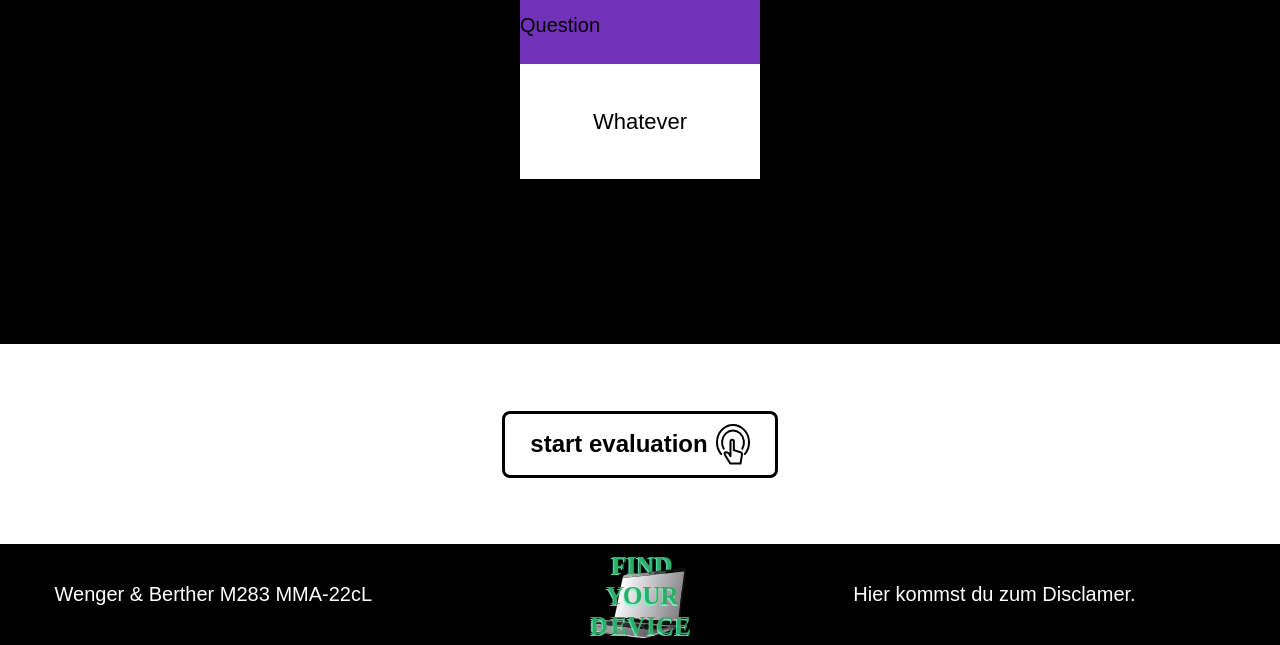
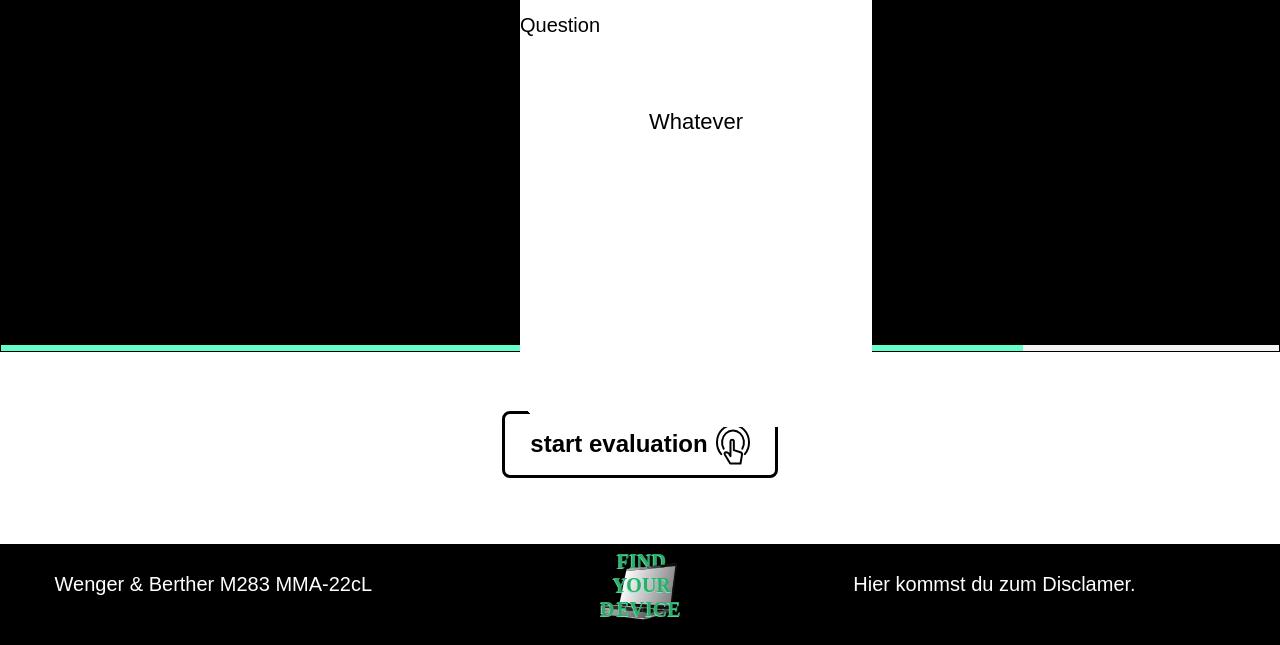
Before and after one commit to bubu9120/PHP-Project, a PHP site: page /swipe1.php in a window 1280 px wide. Shown: the part 256-901 px from the top of the page. After the commit the page ends 876 px from the top, so only its background shows below. Run offline with PHP 8.4, Linux system fonts and the light colour scheme.

Commit message:
help request

```diff
--- a/css/stylesheet.css
+++ b/css/stylesheet.css
@@ -3,10 +3,6 @@ body {
   margin: 0;
 }
 
-/* logo */
-#logo {
-  height: 100px;
-}
 /* font */
 h1 {
   font-size: 42px;
@@ -112,6 +108,13 @@ footer p:first-child {
   flex-grow: 1; /* Lasse den ersten Text wachsen */
   flex-shrink: 0; /* Verhindere, dass der erste Text schrumpft */
 }
+.link-footer {
+  color: #63ffcc;
+  text-decoration: none;
+}
+#logo {
+  height: 80px;
+}
 /* bannertext */
 .hellotext {
   text-shadow: 0 0 5.5px white;
--- a/css/swipe.css
+++ b/css/swipe.css
@@ -11,10 +11,6 @@ body {
   font-size: 62.5%;
 }
 
-body {
-  overflow: hidden;
-}
-
 /* Converted CSS code */
 :root {
   --w: 30.6rem;
@@ -26,27 +22,15 @@ body {
   --cardBtmH: calc(var(--cardH) - var(--cardTopH));
   --imgSize: 10rem;
 
-  --purple: #7132b9;
+  /*   --purple: #7132b9;
   --blue: #248cb6;
   --indigo: #303f9f;
   --cyan: #26c6da;
   --lime: #afb42b;
-  --brown: #795548;
+  --brown: #795548; */
 
   --orange: #ff945a;
   --green: #b1da96;
-}
-
-.demo {
-  position: absolute;
-  left: 50%;
-  top: 50%;
-  width: var(--w);
-  height: var(--h);
-  margin-left: calc(var(--w) * -0.5);
-  margin-top: calc(var(--h) * -0.5);
-  background: #f6f6f5;
-  box-shadow: 0 0.5rem 1rem rgba(0, 0, 0, 0.2);
 }
 
 .header {
@@ -74,9 +58,11 @@ body {
   position: absolute;
   left: 0;
   top: 0;
-  width: 100%;
-  height: 100%;
+  width: 352px;
+  height: 568px;
   transform-origin: 50% 100%;
+  background-color: white;
+  border-radius: 40px;
 }
 
 .card.reset {
@@ -170,6 +156,7 @@ body {
   width: 100%;
   height: 100%;
   opacity: 0;
+  border-radius: 40px;
 }
 
 .card__choice:before {
@@ -200,11 +187,12 @@ body {
 }
 
 .card__choice.m--reject {
-  background: var(--orange);
+  background-color: #e22957;
 }
 
 .card__choice.m--like {
-  background: var(--green);
+  /* background: var(--green); */
+  background-color: #63ffcc;
 }
 
 .card__choice.m--like:after {
--- a/swipe1.php
+++ b/swipe1.php
@@ -53,7 +53,7 @@ if ($_SERVER["REQUEST_METHOD"] == "POST" && isset($_POST["next"])) {
 <body>
 
   <div id="banner-no-image">
-
+    <h1 class="hellotext">We help you to find your <br>right device!</h1>
     <!-- card1 -->
     <div class="card-cont">
       <div class="card">
@@ -136,6 +136,7 @@ if ($_SERVER["REQUEST_METHOD"] == "POST" && isset($_POST["next"])) {
     </div>
 
   </div>
+  <progress class="progress progress1" max="10" value="8"></progress>
   <div id="banner-bottom">
     <button id="start">
       <h3>start evaluation</h3>
```
Also changed, not shown: index.html (+8 -3 lines).
